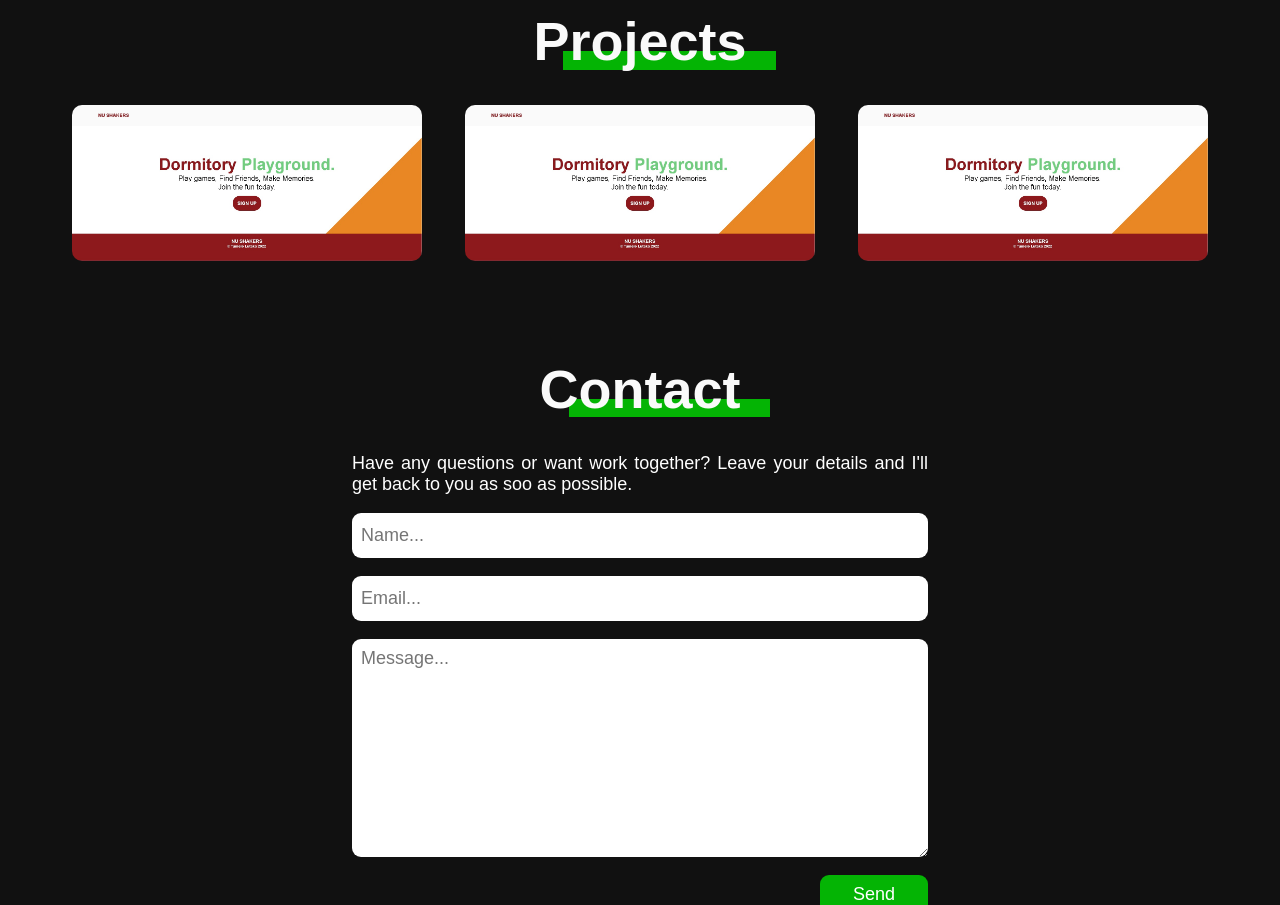
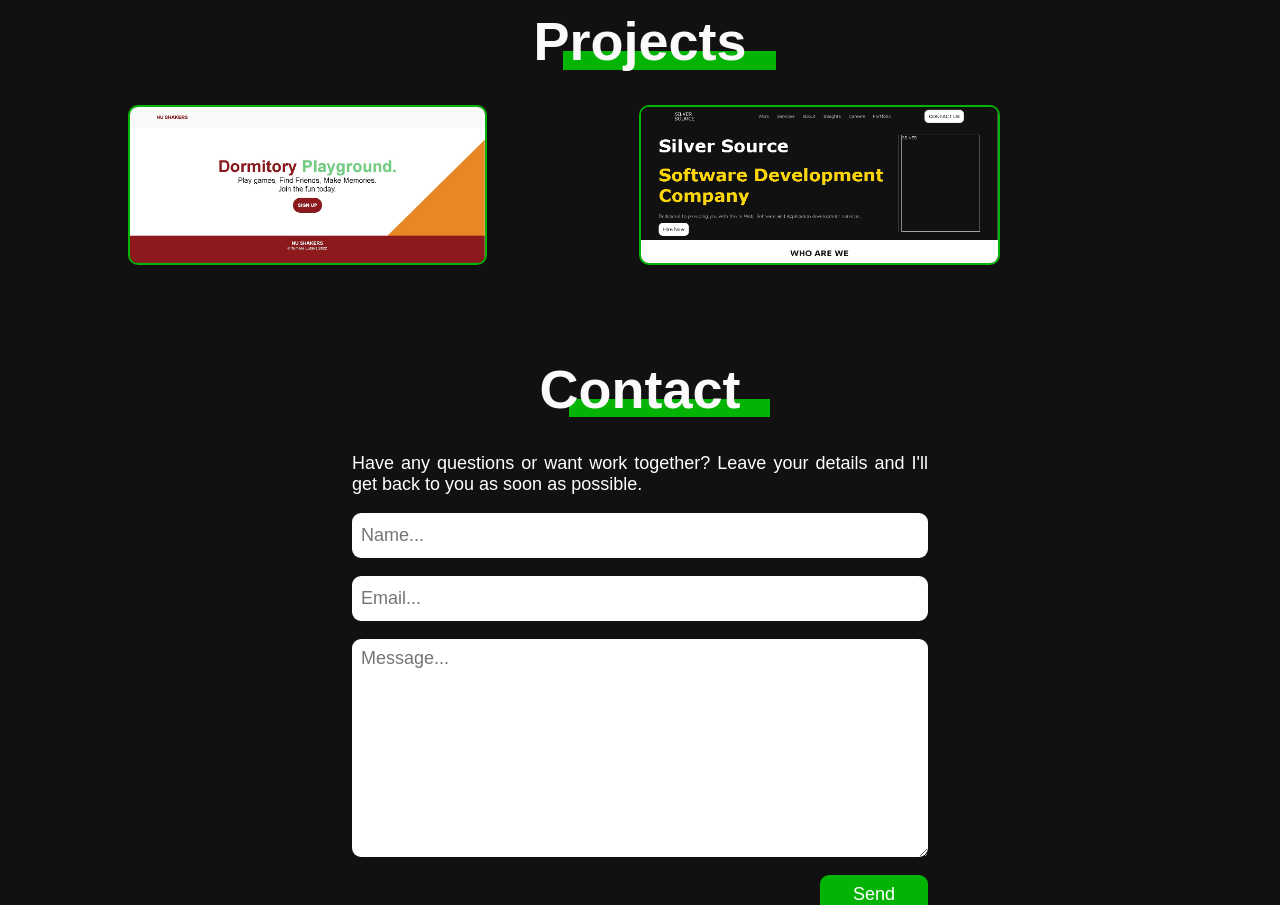
Before and after one commit to GleeGalaxy/tumelo-lutaka-portfolio, a plain HTML site: page index.html in a window 1280 px wide. Shown: the part 1906-2811 px from the top of the page. Drawn offline with nearby package versions, Linux system fonts and the light colour scheme.

Commit message:
Updating projects list

```diff
--- a/css/style.css
+++ b/css/style.css
@@ -292,7 +292,7 @@ img{
     height: 156px;
     width: 100%;
     margin: auto;
-    /* border: 2px solid var(--secondary-clr); */
+    border: 2px solid var(--secondary-clr);
     border-radius: 10px;
 }
 
--- a/index.html
+++ b/index.html
@@ -120,13 +120,8 @@
                         </a>
                     </li>
                     <li>
-                        <a href="https://nu-shakers.netlify.app/home">
-                            <img src="/images/nu-shakers-image.jpg" alt="">
-                        </a>
-                    </li>
-                    <li>
-                        <a href="https://nu-shakers.netlify.app/home">
-                            <img src="/images/nu-shakers-image.jpg" alt="">
+                        <a href="#">
+                            <img src="/images/silver-source-image.jpg" alt="">
                         </a>
                     </li>
                 </ul>
@@ -142,7 +137,7 @@
                     <p>
                         Have any questions or want work together?
                         Leave your details and I'll get back to you
-                        as soo as possible.
+                        as soon as possible.
                     </p>
                     <input id="name" type="text" placeholder="Name..." required>
                     <input id="email" type="text" placeholder="Email..." required>
```
Also changed, not shown: images/silver-source-image.jpg (added).
